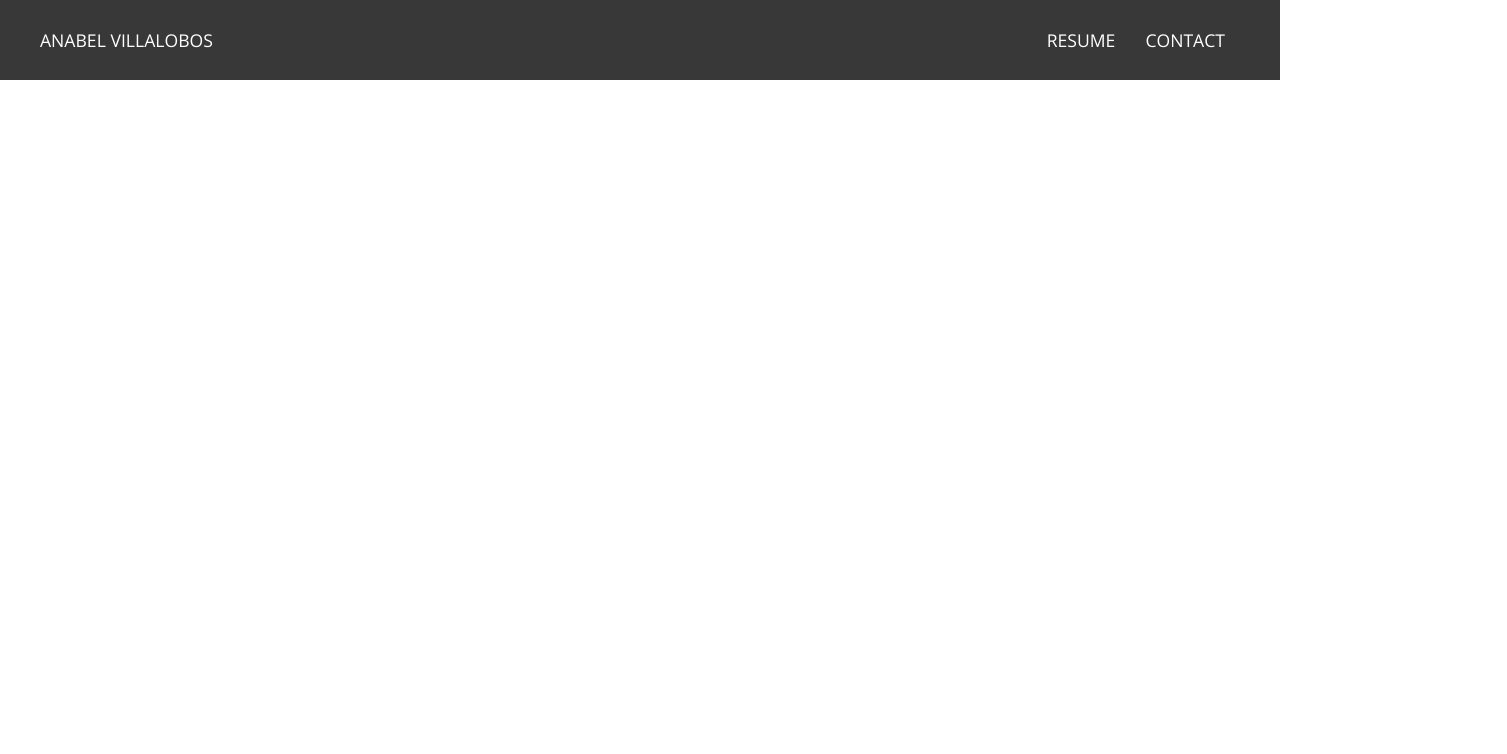
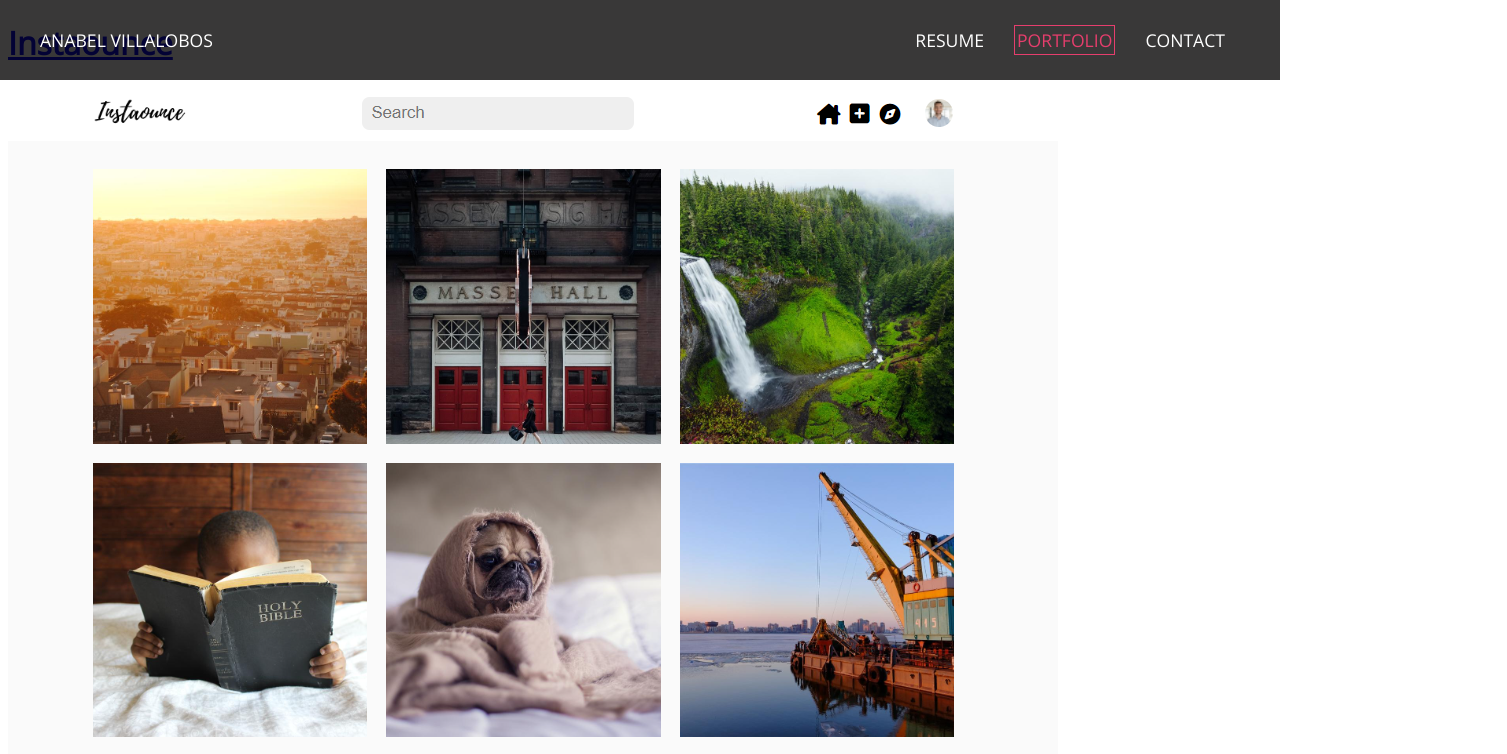
Before and after one commit to annvilla1998/ReactPersonalWebsite, a React (Create React App) app: page /portfolio in a window 1280 px wide. Shown: the top 754 px of the page, 1507 px wide, since content can reach past the window. Built offline with nearby package versions, Linux system fonts and the light colour scheme.

Commit message:
imported images to portfolio and set up data

```diff
--- a/src/App.js
+++ b/src/App.js
@@ -3,7 +3,7 @@
 import { Navigation } from './components/Navigation/index'
 import { Homepage } from './components/Homepage/index'
 import { Resume } from './components/Resume/index'
-// import { Portfolio } from './components/Portfolio/index'
+import { Portfolio } from './components/Portfolio/index'
 import { Contact } from './components/Contact/index'
 
 function App() {
@@ -13,7 +13,7 @@
       <Routes>
         <Route exact path="/" element={<Homepage />} />
         <Route path="/resume" element={<Resume />} />
-        {/* <Route path="/portfolio" element={<Portfolio />} /> */}
+        <Route path="/portfolio" element={<Portfolio />} />
         <Route path="/contact" element={<Contact />} />
       </Routes>
     </>
--- a/src/components/Navigation/index.js
+++ b/src/components/Navigation/index.js
@@ -21,9 +21,13 @@
                         color: isActive ? 'var(--color-4)' : 'white'
                     })} to="/resume">Resume</NavLink>
                 </div>
-                {/* <div id="portfolio-link">
-                    <Link onClick={() =>handleActiveLink()} to="/portfolio">Portfolio</Link>
-                </div> */}
+                <div id="portfolio-link">
+                    <NavLink style={({ isActive }) => ({
+                            border: isActive ? '1px solid var(--color-4)' : 'none',
+                            padding: isActive ? '2px' : '0',
+                            color: isActive ? 'var(--color-4)' : 'white'
+                        })} to="/portfolio">Portfolio</NavLink>
+                </div>
                 <div id="contact-link">
                     <NavLink style={({ isActive }) => ({
                         border: isActive ? '1px solid var(--color-4)' : 'none',
--- a/src/components/Portfolio/index.js
+++ b/src/components/Portfolio/index.js
@@ -1,17 +1,44 @@
 import './Portfolio.css'
+import { useState } from 'react'
+import camplifeHomepage from '../../assets/images/camplife home.png'
+import camplifeSiteDetails from '../../assets/images/campsitedetails.png'
+import eventtodoform from '../../assets/images/eventtodoeventform.png'
+import eventtodoHomepage from '../../assets/images/eventtodoHomepage.png'
+import eventtodoLogin from '../../assets/images/eventtodologin.png'
+import instaounceexplore from '../../assets/images/instaounceexplorepage.png'
+import instaouncefollowers from '../../assets/images/instaouncefollowers.png'
+import instaounceHomepage from '../../assets/images/instaounceHomepage.png'
+import instaouncePost from '../../assets/images/instaouncepostform.png'
+import instaounceProfile from '../../assets/images/instaounceprofilepage.png'
+import instaounceSearch from '../../assets/images/instaounceSearch.png'
 
 export const Portfolio = () => {
+    const [campCurrentImageIndex, setCampCurrentImageIndex] = useState(0)
+    const [eventCurrentImageIndex, setEventCurrentImageIndex] = useState(0)
+    const [instaCurrentImageIndex, setInstaCurrentImageIndex] = useState(0)
+    const instaImages = [instaounceexplore, instaouncefollowers, instaounceHomepage,instaouncePost,instaounceProfile,instaounceSearch]
+    const eventImages = [eventtodoform, eventtodoHomepage, eventtodoLogin]
+    const campImages = [camplifeHomepage, camplifeSiteDetails]
 
     return (
         <div className="portfolio-page">
             <div className="project 1">
-                <h1>Instaounce</h1>
+                <a href="https://instaounce-clone.herokuapp.com/login">
+                    <h1>Instaounce</h1>
+                    <img alt="Instaounce" src={instaImages[instaCurrentImageIndex]} />
+                </a>
             </div>
             <div className="project 2">
-                <h1>Camplife</h1>
+                <a href="https://camplife1.herokuapp.com/">
+                    <h1>Camplife</h1>
+                    <img alt="Camplife" src={campImages[campCurrentImageIndex]} />
+                </a>
             </div>
             <div className="project 3">
-                <h1>Eventtodo</h1>
+                <a href="https://eventtodo.herokuapp.com/">
+                    <h1>Eventtodo</h1>
+                    <img alt="EventToDo" src={eventImages[eventCurrentImageIndex]} />
+                </a>
             </div>
         </div>
     )
```
